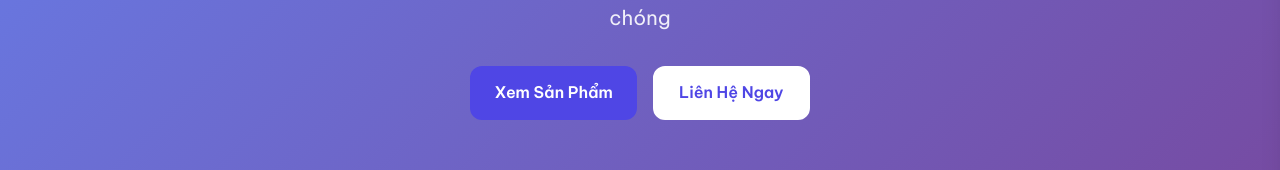
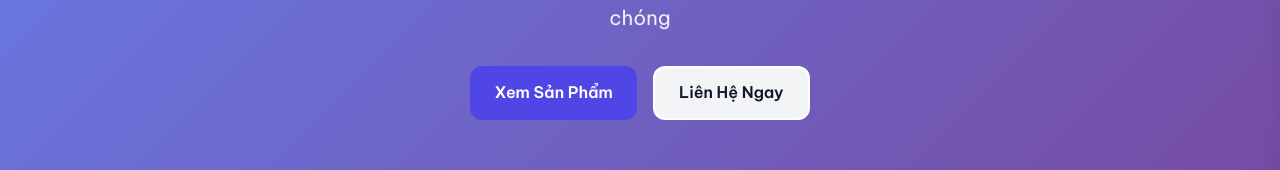
Before and after one commit to chinh2001/bai-tap-3, a website: page index.html in a window 1280 px wide. In both pictures the pointer is over the link "Liên Hệ Ngay". Shown: the part 301-471 px from the top of the page. Drawn offline with nearby package versions, Linux system fonts and the light colour scheme.

Commit message:
Đổi nút Liên Hệ Ngay trong hero sang chữ đen nền trắng.
Co-authored-by: Cursor <cursoragent@cursor.com>

```diff
--- a/style.css
+++ b/style.css
@@ -238,13 +238,14 @@ img {
 }
 
 .hero-buttons .btn-secondary {
-    color: white;
+    color: #111827;
     border-color: white;
+    background: white;
 }
 
 .hero-buttons .btn-secondary:hover {
-    background: white;
-    color: var(--primary);
+    background: var(--gray-100);
+    color: #111827;
 }
 
 /* ========== Features ========== */
```
